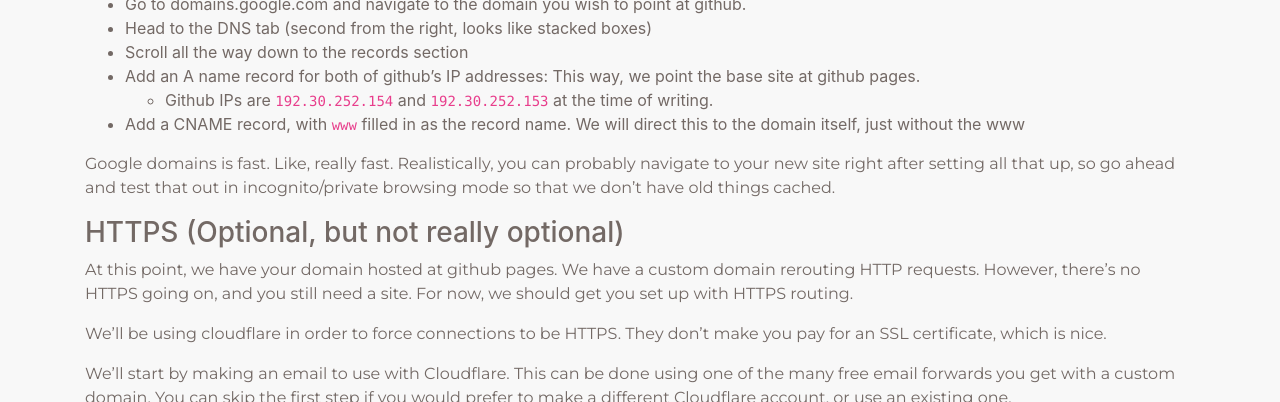
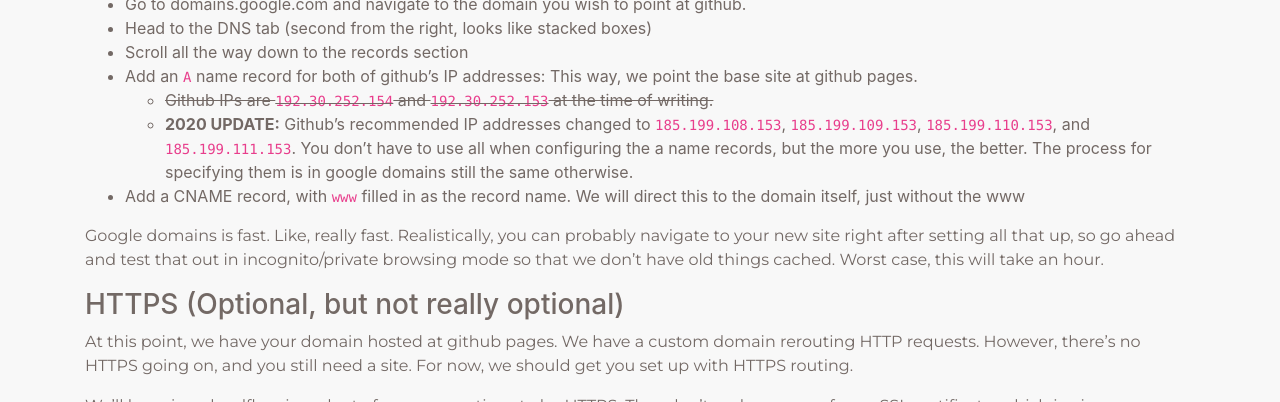
Before and after one commit to LoamNet/net.loam.www, a Jekyll site: the page built from _posts/2019-08-17-creating-low-cost-websites.md, in a window 1280 px wide and 900 px high, scrolled down 1756 px, cut to the strip 194-596 px from the top of the window. Built offline with Jekyll 4.4.1, drawn with Linux system fonts in a browser that asks for light colours; nearby versions of some CDN libraries.

Commit message:
= Updated IP information for github

```diff
--- a/_posts/2019-08-17-creating-low-cost-websites.md
+++ b/_posts/2019-08-17-creating-low-cost-websites.md
@@ -45,11 +45,12 @@
 - Go to domains.google.com and navigate to the domain you wish to point at github.
 - Head to the DNS tab (second from the right, looks like stacked boxes)
 - Scroll all the way down to the records section
-- Add an A name record for both of github's IP addresses: This way, we point the base site at github pages.
-  - Github IPs are `192.30.252.154` and `192.30.252.153` at the time of writing.
+- Add an `A` name record for both of github's IP addresses: This way, we point the base site at github pages.
+  - ~~Github IPs are `192.30.252.154` and `192.30.252.153` at the time of writing.~~
+  - **2020 UPDATE:** Github's recommended IP addresses changed to `185.199.108.153`, `185.199.109.153`, `185.199.110.153`, and `185.199.111.153`. You don't have to use all when configuring the a name records, but the more you use, the better. The process for specifying them is in google domains still the same otherwise.
 - Add a CNAME record, with `www` filled in as the record name. We will direct this to the domain itself, just without the www
 
-Google domains is fast. Like, really fast. Realistically, you can probably navigate to your new site right after setting all that up, so go ahead and test that out in incognito/private browsing mode so that we don't have old things cached.
+Google domains is fast. Like, really fast. Realistically, you can probably navigate to your new site right after setting all that up, so go ahead and test that out in incognito/private browsing mode so that we don't have old things cached. Worst case, this will take an hour.
 
 ### HTTPS (Optional, but not really optional)
 
```
